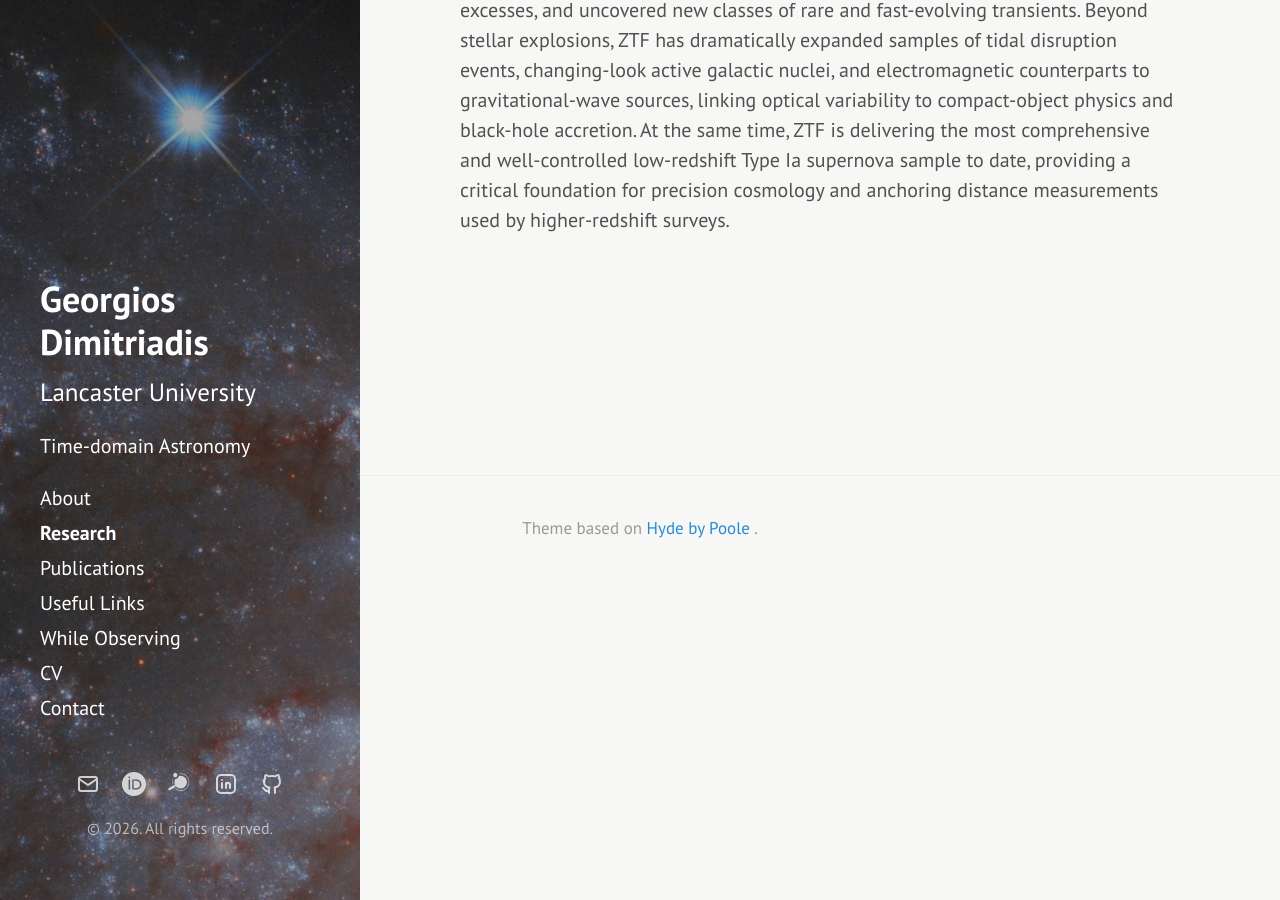
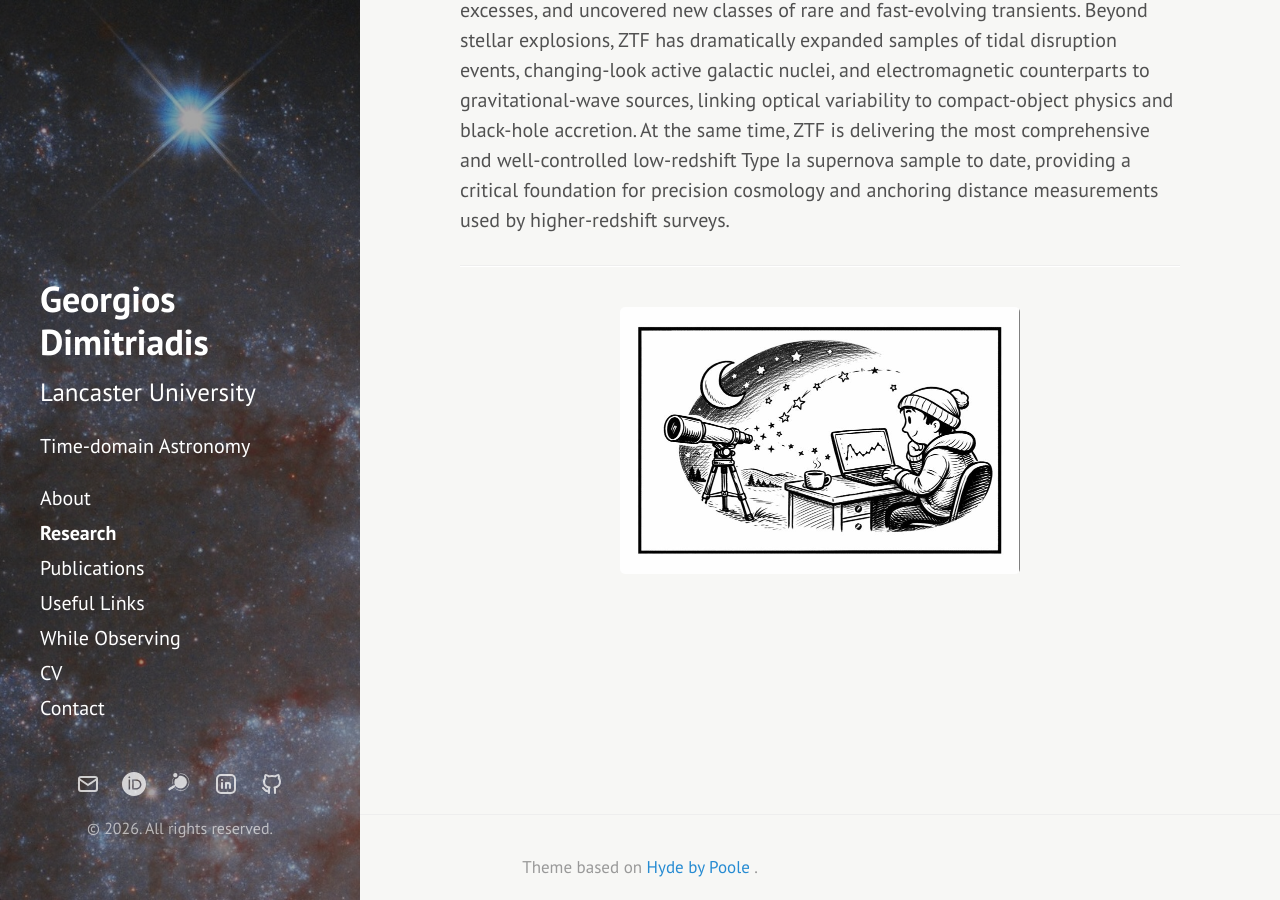
Before and after one commit to geodimitriadis/geodimitriadis.github.io, a Jekyll site: the page built from research.md, in a window 1280 px wide and 900 px high, scrolled down 4878 px. Built offline with Jekyll 4.4.1, drawn with Linux system fonts in a browser that asks for light colours.

Commit message:
Update research.md

```diff
--- a/research.md
+++ b/research.md
@@ -104,3 +104,11 @@ The 4-metre Multi-Object Spectroscopic Telescope (<a href="https://www.4most.eu/
 The Zwicky Transient Facility (<a href="https://www.ztf.caltech.edu/" target="_blank" rel="noopener">ZTF</a>) has reshaped time-domain astronomy by providing high-cadence, wide-field optical monitoring of the northern sky and unprecedented access to the dynamic Universe. Its ability to discover large numbers of transients shortly after explosion has enabled transformative studies of the earliest phases of supernovae, revealed the prevalence of early-time light-curve excesses, and uncovered new classes of rare and fast-evolving transients. Beyond stellar explosions, ZTF has dramatically expanded samples of tidal disruption events, changing-look active galactic nuclei, and electromagnetic counterparts to gravitational-wave sources, linking optical variability to compact-object physics and black-hole accretion. At the same time, ZTF is delivering the most comprehensive and well-controlled low-redshift Type Ia supernova sample to date, providing a critical foundation for precision cosmology and anchoring distance measurements used by higher-redshift surveys.
 
 </div>
+
+---
+
+<div style="text-align: center; margin-top: 2rem;">
+  <img src="{{ site.baseurl }}/public/images/research-cartoon.png"
+       alt="Observing"
+       style="max-width: 400px; width: 100%; height: auto; display: block; margin: 0 auto;">
+</div>
```
